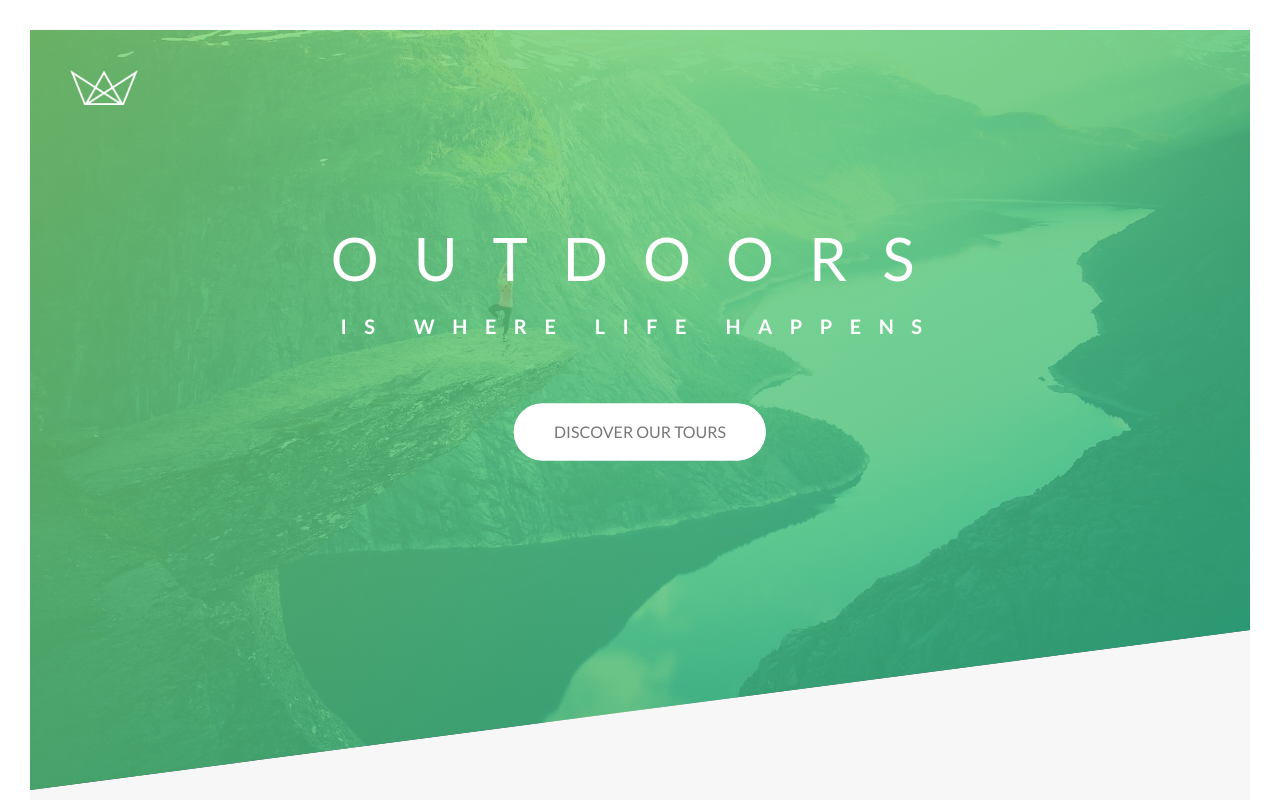
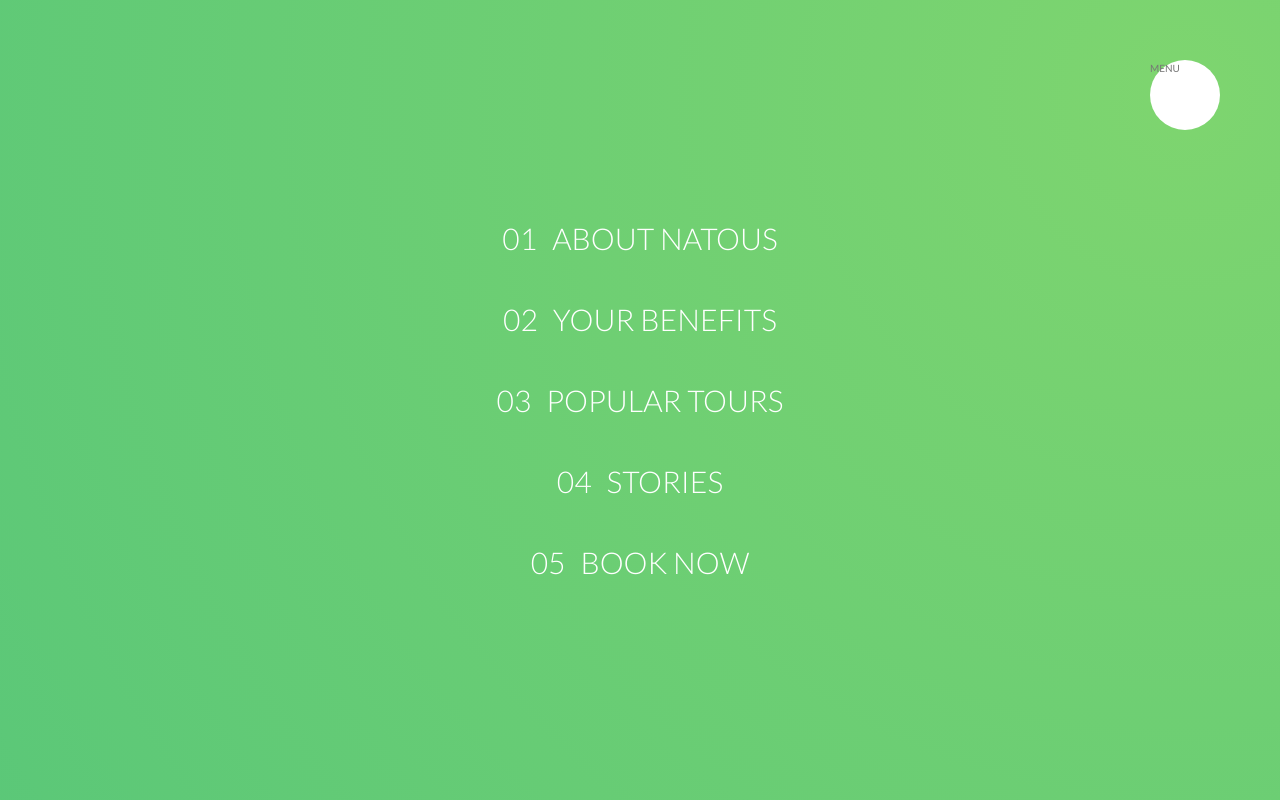
Before and after one commit to dameradev/Advanced_css_natorus-01-, a website: page index.html in a window 1280 px wide. Shown: the top 800 px of the page. Drawn offline with Linux system fonts and the light colour scheme.

Commit message:
Styles for navigation awesome animation effect on nav items

```diff
--- a/index.html
+++ b/index.html
@@ -16,6 +16,35 @@
     <title>Natours | Exciting tours for adventurous people</title>
   </head>
   <body>
+    <div class="navigation">
+      <input type="checkbox" class="navigation__checkbox" id="navi-toggle" />
+
+      <label for="navi-toggle" class="navigation__button">MENU</label>
+      <div class="navigation__background">&nbsp;</div>
+      <nav class="navigation__nav">
+        <ul class="navigation__list">
+          <li class="navigation__item">
+            <a href="#" class="navigation__link"><span>01</span>About Natous</a>
+          </li>
+          <li class="navigation__item">
+            <a href="#" class="navigation__link"
+              ><span>02</span>Your benefits</a
+            >
+          </li>
+          <li class="navigation__item">
+            <a href="#" class="navigation__link"
+              ><span>03</span>Popular tours</a
+            >
+          </li>
+          <li class="navigation__item">
+            <a href="#" class="navigation__link"><span>04</span>Stories</a>
+          </li>
+          <li class="navigation__item">
+            <a href="#" class="navigation__link"><span>05</span>Book now</a>
+          </li>
+        </ul>
+      </nav>
+    </div>
     <header class="header">
       <div class="header__logo-box">
         <img src="img/logo-white.png" alt="Logo" class="header__logo" />
--- a/sass/abstracts/_mixins.scss
+++ b/sass/abstracts/_mixins.scss
@@ -5,3 +5,10 @@
     clear: both;
   }
 }
+
+@mixin centerByAbsolute {
+  position: absolute;
+  top: 50%;
+  left: 50%;
+  transform: translate(-50%, -50%);
+}
--- /dev/null
+++ b/sass/layout/_navigation.scss
@@ -0,0 +1,78 @@
+.navigation {
+  &__checkbox {
+    display: none;
+  }
+  &__button {
+    background-color: $color-white;
+    height: 7rem;
+    width: 7rem;
+    border-radius: 50%;
+    position: fixed;
+    top: 6rem;
+    right: 6rem;
+    z-index: 2000;
+  }
+  &__background {
+    height: 6rem;
+    width: 6rem;
+    border-radius: 50%;
+    position: fixed;
+    top: 6.5rem;
+    right: 6.5rem;
+    background-image: radial-gradient(
+      $color-primary-light,
+      $color-primary-dark
+    );
+    z-index: 1000;
+    transform: scale(80);
+  }
+  &__nav {
+    height: 100vh;
+    width: 100%;
+    position: fixed;
+    top: 0;
+    left: 0;
+    z-index: 1500;
+  }
+  &__list {
+    @include centerByAbsolute;
+    list-style: none;
+    text-align: center;
+  }
+
+  &__item {
+    margin: 1rem;
+  }
+  &__link {
+    &:link,
+    &:visited {
+      display: inline-block;
+      font-size: 3rem;
+      font-weight: 300;
+      padding: 1rem 2rem;
+      color: $color-white;
+      text-decoration: none;
+      text-transform: uppercase;
+      background-image: linear-gradient(
+        120deg,
+        transparent 0%,
+        transparent 50%,
+        $color-white 50%
+      );
+      background-size: 230%;
+      transition: all 0.4s;
+    }
+
+    &:hover,
+    &:active {
+      background-position: 100%;
+      transform: translateX(1rem);
+      color: $color-primary;
+    }
+
+    span {
+      margin-right: 1.5rem;
+      display: inline-block;
+    }
+  }
+}
--- a/sass/main.scss
+++ b/sass/main.scss
@@ -20,3 +20,4 @@
 @import "layout/header";
 @import "layout/grid";
 @import "layout/footer";
+@import "layout/navigation";
```
Also changed, not shown: css/style.css.
